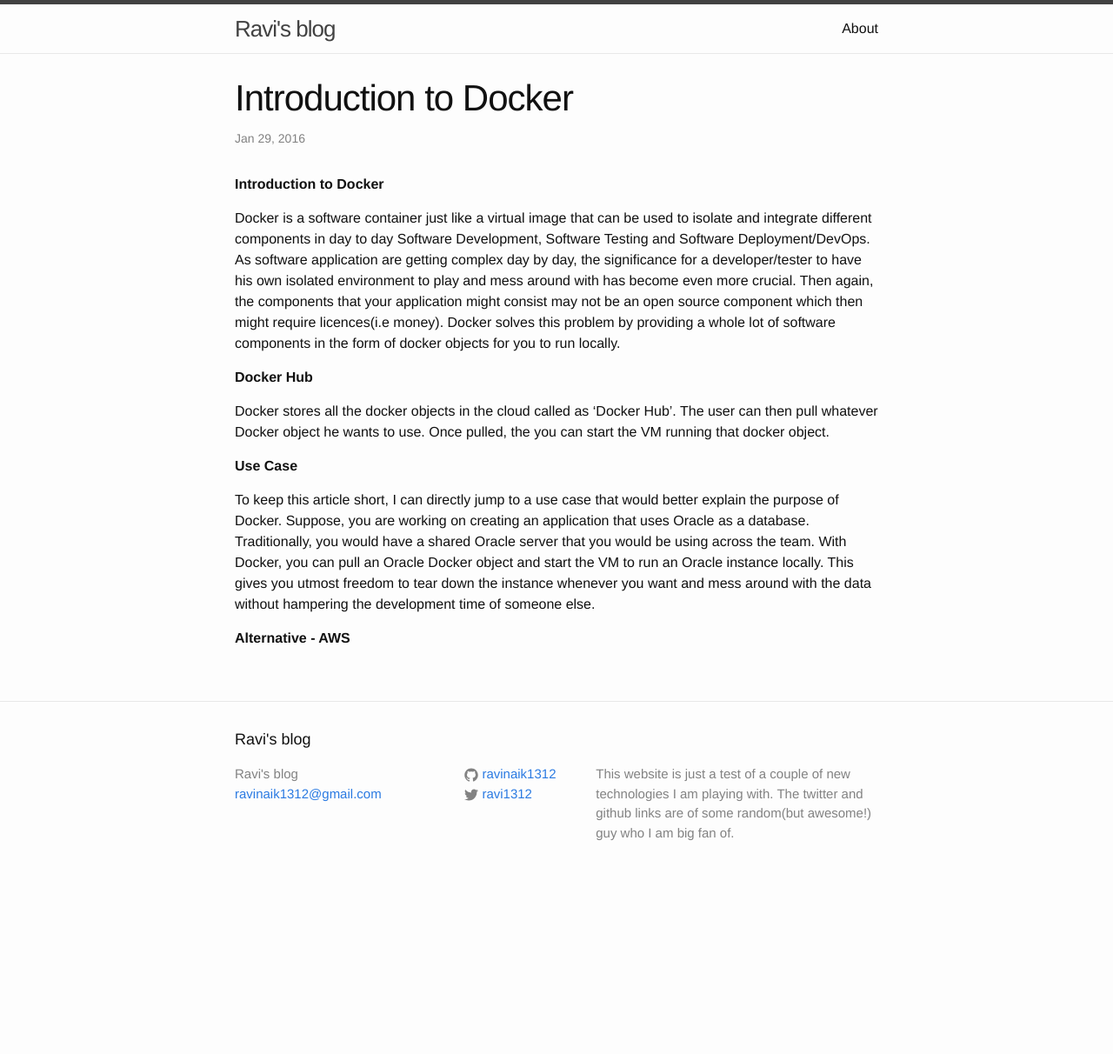
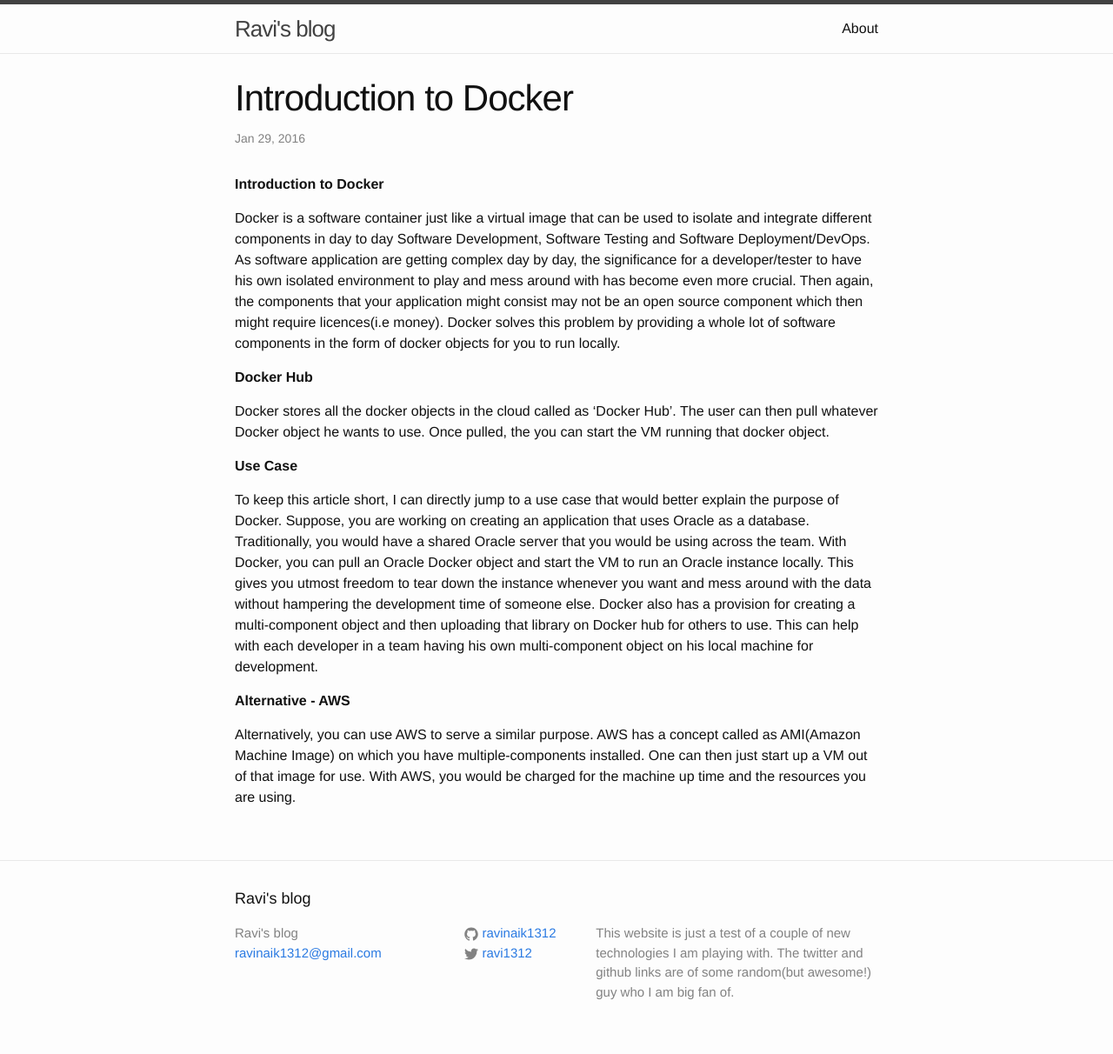
Before and after one commit to ravinaik1312/ravinaik1312.github.io, a Jekyll site: the page built from _posts/2016-01-28-introduction-to-docker.markdown, in a window 1280 px wide. Shown: the whole page at 87% size. Built offline with Jekyll 4.4.1, drawn with Linux system fonts in a browser that asks for light colours; before the commit the page ends 1029 px from its top, so only the background shows below that.

Commit message:
Comparing with AWS

```diff
--- a/_posts/2016-01-28-introduction-to-docker.markdown
+++ b/_posts/2016-01-28-introduction-to-docker.markdown
@@ -16,6 +16,8 @@
 
 **Use Case**
 
-To keep this article short, I can directly jump to a use case that would better explain the purpose of Docker. Suppose, you are working on creating an application that uses Oracle as a database. Traditionally, you would have a shared Oracle server that you would be using across the team. With Docker, you can pull an Oracle Docker object and start the VM to run an Oracle instance locally. This gives you utmost freedom to tear down the instance whenever you want and mess around with the data without hampering the development time of someone else.
+To keep this article short, I can directly jump to a use case that would better explain the purpose of Docker. Suppose, you are working on creating an application that uses Oracle as a database. Traditionally, you would have a shared Oracle server that you would be using across the team. With Docker, you can pull an Oracle Docker object and start the VM to run an Oracle instance locally. This gives you utmost freedom to tear down the instance whenever you want and mess around with the data without hampering the development time of someone else. Docker also has a provision for creating a multi-component object and then uploading that library on Docker hub for others to use. This can help with each developer in a team having his own multi-component object on his local machine for development.
 
 **Alternative - AWS**
+
+Alternatively, you can use AWS to serve a similar purpose. AWS has a concept called as AMI(Amazon Machine Image) on which you have multiple-components installed. One can then just start up a VM out of that image for use. With AWS, you would be charged for the machine up time and the resources you are using.
```
